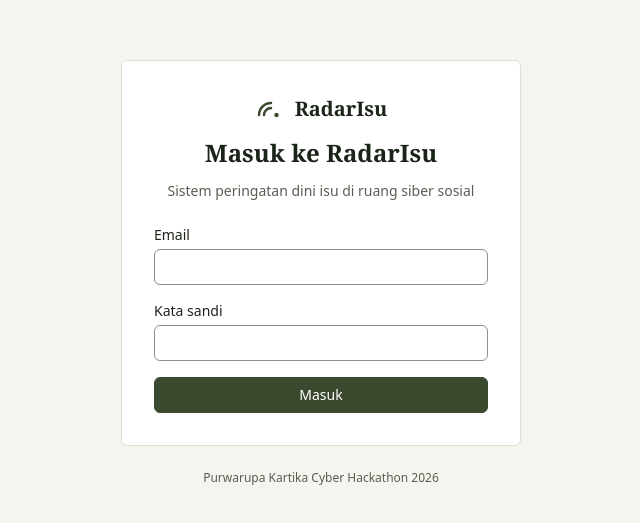
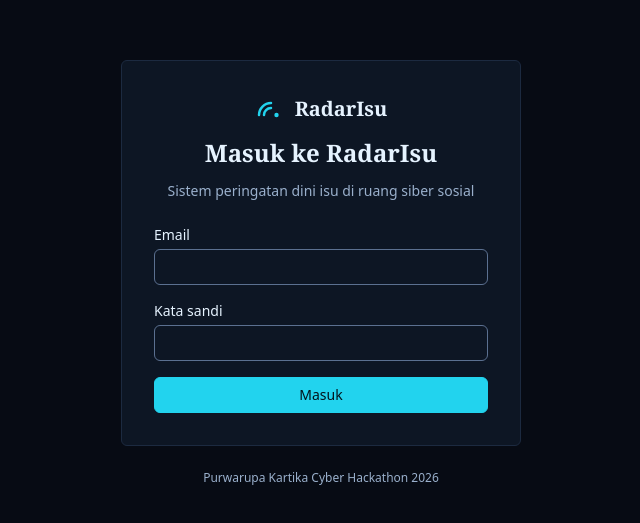
Before and after one commit to naufal225/RadarIsu-Peringatan-Dini-Isu-Viral, a Next.js app in the folder frontend/: page /login in a window 1280 px wide. Shown: the part 127-650 px from the top of the page, without its empty margins (319-959 px from the left). Built offline with nearby package versions, Linux system fonts and the light colour scheme.

Commit message:
ui: tema Cyber di globals.css dan lapisan ui.tsx
Token gelap sesuai UI_DESIGN_SYSTEM §3 (kontras WCAG lulus). Tambah
--glow-alert. ui.tsx memakai token dan tidak ada hijau. Halaman yang
masih memakai kelas palet lama menyusul di commit berikutnya.

```diff
--- a/frontend/src/app/globals.css
+++ b/frontend/src/app/globals.css
@@ -1,39 +1,41 @@
 @import "tailwindcss";
 
 /*
- * Token RadarIsu (docs/UI_DESIGN_SYSTEM.md §3). Satu-satunya tempat nilai warna ditulis.
- * Komponen hanya memakai kelas utilitas dari @theme di bawah (bg-paper, text-ink, ...).
- * Tema terang saja; tidak ada varian gelap.
+ * Token RadarIsu, tema "Cyber" (docs/UI_DESIGN_SYSTEM.md §3, revisi 2026-11-14).
+ * Satu-satunya tempat nilai warna ditulis. Komponen hanya memakai kelas utilitas
+ * dari @theme di bawah (bg-paper, text-ink, shadow-glow-alert, ...).
+ * Tema gelap; glow hanya untuk pin dan kartu alert severity tinggi.
  */
 :root {
-  --paper: #f5f4ee;
-  --panel: #ffffff;
-  --line: #e1ded3;
-  --line-input: #8a9285;
-  --hover: #f0eee5;
-  --ink: #1b2418;
-  --ink-muted: #566052;
-  --brand: #3b4a2f;
-  --brand-fg: #ffffff;
-  --brand-tint: #e7ebdf;
-  --sidebar: #26301f;
-  --sidebar-fg: #e8ece2;
-  --sidebar-muted: #b5bfaa;
-  --sev-high: #b42318;
-  --sev-high-bg: #fdecea;
-  --sev-medium: #b54708;
-  --sev-medium-bg: #fef0dc;
-  --sev-low: #5b6676;
-  --sev-low-bg: #eef0f3;
-  --sim: #1e5a96;
-  --sim-bg: #e6eff8;
-  --viz-1: #26301f;
-  --viz-2: #4b5e3a;
-  --viz-3: #7a8c66;
-  --viz-4: #a3b08f;
-  --chart-volume: #3b4a2f;
-  --chart-grid: #e1ded3;
-  --chart-ref: #566052;
+  --paper: #070b14;
+  --panel: #0d1624;
+  --line: #1c2a40;
+  --line-input: #5b7090;
+  --hover: #132038;
+  --ink: #e6f3ff;
+  --ink-muted: #9ab0cc;
+  --brand: #22d3ee;
+  --brand-fg: #03141c;
+  --brand-tint: #0b2f3d;
+  --sidebar: #050912;
+  --sidebar-fg: #d7e7f7;
+  --sidebar-muted: #8da2bf;
+  --sev-high: #ff5c7a;
+  --sev-high-bg: #3d0f1e;
+  --sev-medium: #ffb547;
+  --sev-medium-bg: #3d2a08;
+  --sev-low: #9aa8bd;
+  --sev-low-bg: #1b2636;
+  --sim: #a78bfa;
+  --sim-bg: #2a1f4a;
+  --viz-1: #0891b2;
+  --viz-2: #22d3ee;
+  --viz-3: #67e8f9;
+  --viz-4: #a5f3fc;
+  --chart-volume: #22d3ee;
+  --chart-grid: #1c2a40;
+  --chart-ref: #9ab0cc;
+  --glow-alert: 0 0 14px rgba(255, 92, 122, 0.35);
   --radius: 6px;
 
   /* Alias untuk grafik lama yang masih membaca nama bawaan; hapus setelah halaman bermigrasi. */
@@ -68,6 +70,7 @@
   --color-viz-2: var(--viz-2);
   --color-viz-3: var(--viz-3);
   --color-viz-4: var(--viz-4);
+  --shadow-glow-alert: var(--glow-alert);
   --font-sans: "Inter Variable", ui-sans-serif, system-ui, sans-serif;
   --font-serif: "Source Serif 4 Variable", ui-serif, Georgia, serif;
   --font-mono: "JetBrains Mono Variable", ui-monospace, "Cascadia Mono", monospace;
@@ -89,7 +92,7 @@
 
 html {
   background: var(--paper);
-  color-scheme: light;
+  color-scheme: dark;
 }
 
 body {
@@ -101,7 +104,7 @@ body {
   -webkit-font-smoothing: antialiased;
 }
 
-/* Cincin fokus: 2 px --brand, offset 2 px (Design System §3.4). */
+/* Cincin fokus: 2 px --brand, offset 2 px (Design System §3.4). Tanpa glow. */
 :focus-visible {
   outline: 2px solid var(--brand);
   outline-offset: 2px;
--- a/frontend/src/components/ui.tsx
+++ b/frontend/src/components/ui.tsx
@@ -1,16 +1,17 @@
-// Minimal shared building blocks for the Phase 2 admin pages. Visual polish is Phase 8.
+// Lapisan lama untuk halaman admin dan halaman yang belum bermigrasi ke components/radar/.
+// Seluruh warna memakai token (globals.css). Tidak ada hijau: status "ok" netral dengan teks.
 
 import type { ReactNode } from "react";
 import { ui } from "@/lib/labels";
 
 export function PageTitle({ children }: { children: ReactNode }) {
-  return <h1 className="mb-4 text-xl font-semibold">{children}</h1>;
+  return <h1 className="mb-4 text-xl font-semibold text-ink">{children}</h1>;
 }
 
 export function Section({ title, children }: { title: string; children: ReactNode }) {
   return (
     <section className="mb-8">
-      <h2 className="mb-2 text-base font-semibold">{title}</h2>
+      <h2 className="mb-2 text-base font-semibold text-ink">{title}</h2>
       {children}
     </section>
   );
@@ -18,9 +19,9 @@ export function Section({ title, children }: { title: string; children: ReactNod
 
 export function Table({ head, children }: { head: ReactNode[]; children: ReactNode }) {
   return (
-    <div className="overflow-x-auto rounded-md border border-neutral-200">
+    <div className="overflow-x-auto rounded-control border border-line bg-panel">
       <table className="w-full text-left text-sm">
-        <thead className="bg-neutral-50 text-neutral-600">
+        <thead className="bg-hover text-ink-muted">
           <tr>
             {head.map((cell, i) => (
               <th key={i} className="px-3 py-2 font-medium">
@@ -29,7 +30,7 @@ export function Table({ head, children }: { head: ReactNode[]; children: ReactNo
             ))}
           </tr>
         </thead>
-        <tbody className="divide-y divide-neutral-200">{children}</tbody>
+        <tbody className="divide-y divide-line text-ink">{children}</tbody>
       </table>
     </div>
   );
@@ -46,10 +47,13 @@ export function Button({
 }: React.ButtonHTMLAttributes<HTMLButtonElement> & { variant?: "primary" | "secondary" }) {
   const style =
     variant === "primary"
-      ? "bg-neutral-900 text-white hover:bg-neutral-700"
-      : "border border-neutral-300 hover:bg-neutral-100";
+      ? "bg-brand text-brand-fg hover:opacity-90"
+      : "border border-line-input bg-panel text-ink hover:bg-hover";
   return (
-    <button {...props} className={`rounded-md px-3 py-1.5 text-sm disabled:opacity-50 ${style} ${props.className ?? ""}`}>
+    <button
+      {...props}
+      className={`rounded-control px-3 py-1.5 text-sm font-medium transition-colors disabled:opacity-50 ${style} ${props.className ?? ""}`}
+    >
       {children}
     </button>
   );
@@ -58,18 +62,19 @@ export function Button({
 export function Field({ label, children }: { label: string; children: ReactNode }) {
   return (
     <label className="block text-sm">
-      <span className="mb-1 block font-medium">{label}</span>
+      <span className="mb-1 block font-medium text-ink">{label}</span>
       {children}
     </label>
   );
 }
 
-export const inputClass = "w-full rounded-md border border-neutral-300 px-3 py-1.5 text-sm";
+export const inputClass =
+  "w-full rounded-control border border-line-input bg-paper px-3 py-1.5 text-sm text-ink placeholder:text-ink-muted";
 
 export function ErrorText({ children }: { children: ReactNode }) {
   if (!children) return null;
   return (
-    <p role="alert" className="text-sm text-red-600">
+    <p role="alert" className="text-sm text-sev-high">
       {children}
     </p>
   );
@@ -78,7 +83,7 @@ export function ErrorText({ children }: { children: ReactNode }) {
 export function FieldErrors({ fields }: { fields: string[] }) {
   if (fields.length === 0) return null;
   return (
-    <p role="alert" className="text-sm text-red-600">
+    <p role="alert" className="text-sm text-sev-high">
       {ui.common.invalidFields} {fields.join(", ")}
     </p>
   );
@@ -86,10 +91,10 @@ export function FieldErrors({ fields }: { fields: string[] }) {
 
 export function StatusBadge({ tone, children }: { tone: "ok" | "error" | "warn" | "muted"; children: ReactNode }) {
   const style = {
-    ok: "bg-green-100 text-green-800",
-    error: "bg-red-100 text-red-800",
-    warn: "bg-amber-100 text-amber-900",
-    muted: "bg-neutral-100 text-neutral-700",
+    ok: "border border-line-input bg-hover text-ink",
+    error: "bg-sev-high-bg text-sev-high",
+    warn: "bg-sev-medium-bg text-sev-medium",
+    muted: "bg-hover text-ink-muted",
   }[tone];
-  return <span className={`rounded px-2 py-0.5 text-xs font-medium ${style}`}>{children}</span>;
+  return <span className={`rounded-badge px-2 py-0.5 text-xs font-medium ${style}`}>{children}</span>;
 }
```
